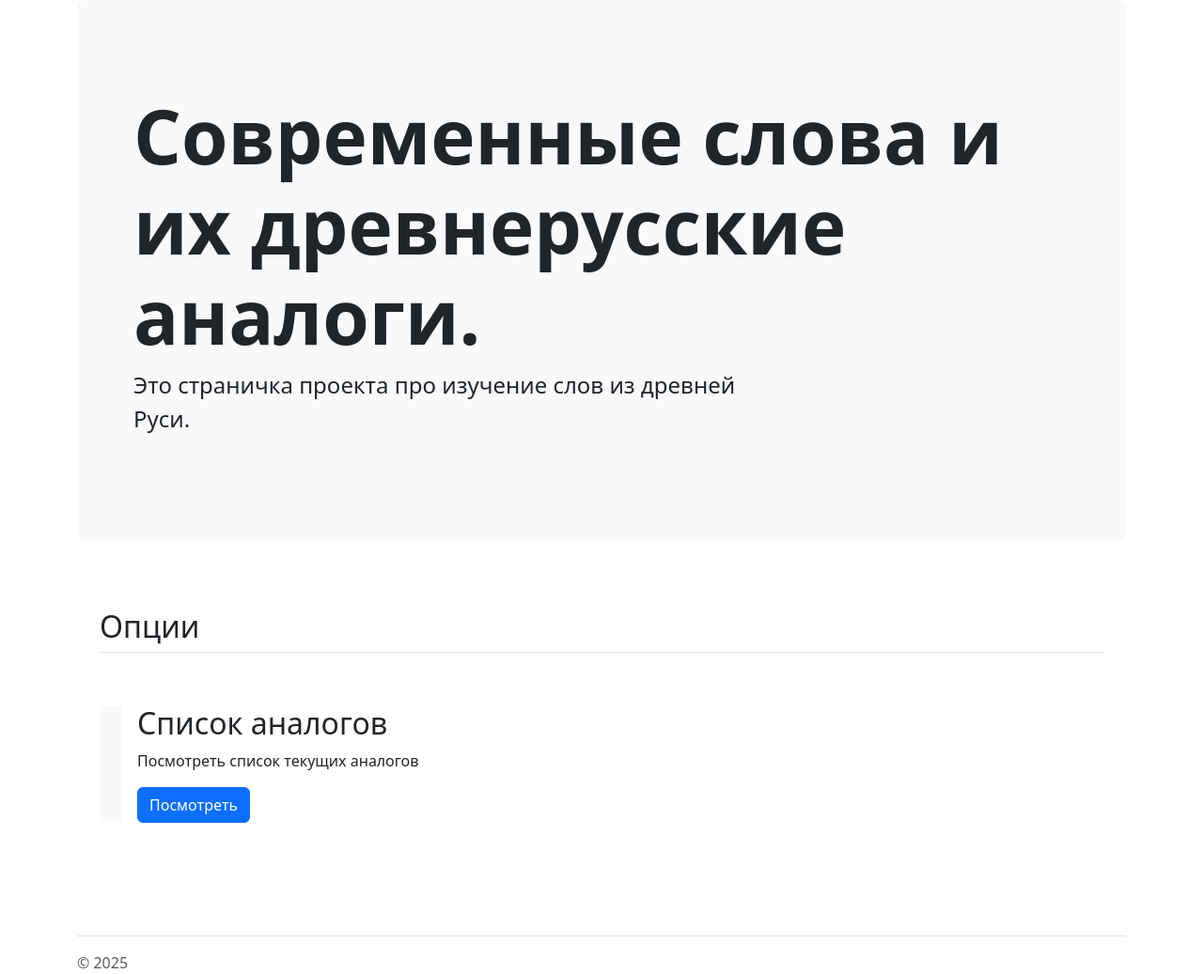
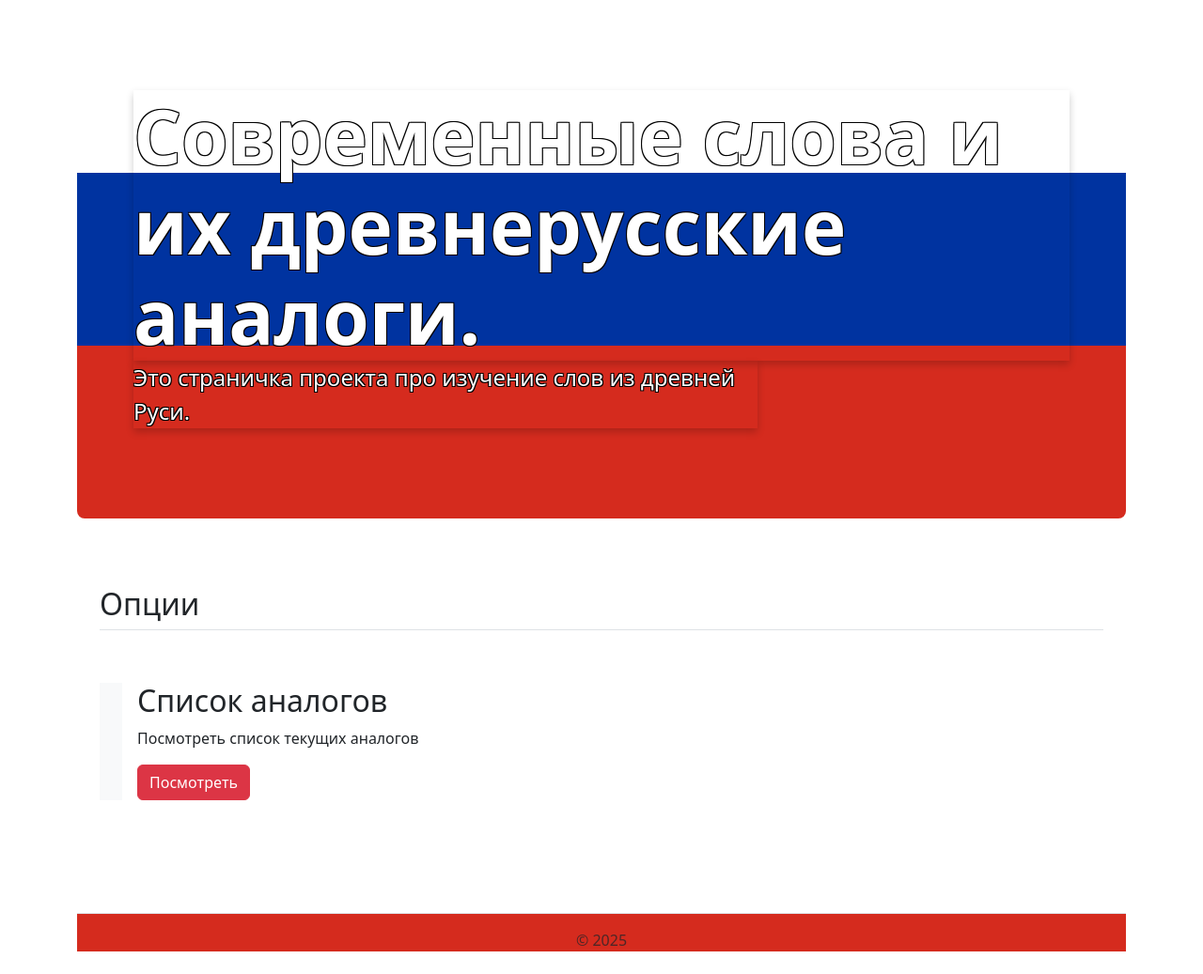
Before and after one commit to includealex/duodjango, a Django app: page / in a window 1280 px wide. Shown: the part 65-1102 px from the top of the page at 94% size. After the commit the page ends 1078 px from the top, so only its background shows below. Run offline with Django 5.2, Linux system fonts and the light colour scheme; some libraries are stand-ins or nearby versions.

Commit message:
applied russian tricolor colorscheme
Signed-off-by: Aleksandr Mishin <mishin.aa@phystech.edu>

```diff
--- a/mysite/templates/base_page.html
+++ b/mysite/templates/base_page.html
@@ -3,10 +3,36 @@
 <head>
     <meta charset="UTF-8">
     <title>{% block pagetitle %}{% endblock %}</title>
-    <!-- load static -->
     {% load static %}
-    <!-- CSS -->
     <link href="{% static 'bootstrap.min.css' %}" rel="stylesheet">
+    <style>
+        #title-box {
+            background: linear-gradient(to bottom, white 33.3%, #0033a0 33.3%, #0033a0 66.6%, #d52b1e 66.6%);
+            color: white;
+        }
+
+        #title-box h1,
+        #title-box p {
+            color: white;
+            box-shadow: 0 4px 8px rgba(0, 0, 0, 0.2);
+            margin: 0;
+            text-shadow:
+                -1px -1px 0 black,
+                 1px -1px 0 black,
+                -1px  1px 0 black,
+                 1px  1px 0 black;
+        }
+
+        footer.footer {
+            background-color: #d52b1e;
+            color: white;
+        }
+
+        .table thead th {
+            background-color: #0033a0;
+            color: white;
+        }
+    </style>
 </head>
 <body>
 <main>
@@ -26,7 +52,7 @@
             </div>
         </div>
         {% block content %}{% endblock %}
-        <footer class="footer pt-3 mt-4 text-muted border-top">© 2025</footer>
+        <footer class="footer pt-3 mt-4 text-muted border-top text-center">© 2025</footer>
     </div>
 </main>
 </body>
--- a/mysite/templates/index.html
+++ b/mysite/templates/index.html
@@ -21,7 +21,7 @@
             <div>
                 <h3 class="fs-2">Список аналогов</h3>
                 <p>Посмотреть список текущих аналогов</p>
-                <a href="./analogues.html" class="btn btn-primary">Посмотреть</a>
+                <a href="./analogues.html" class="btn btn-danger">Посмотреть</a>
             </div>
         </div>
     </div>
```
